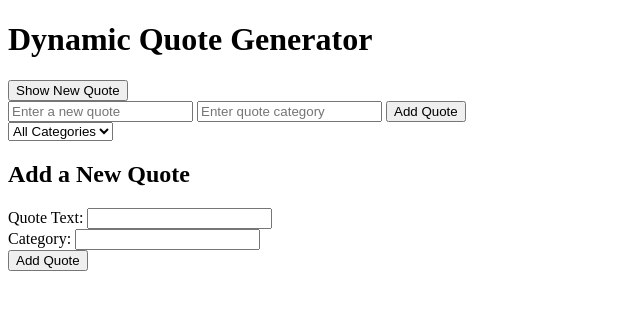
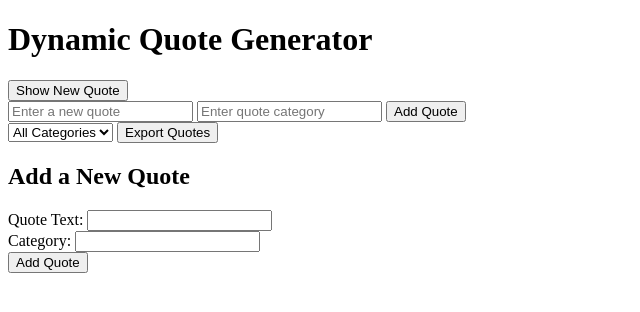
Before and after one commit to asante-dev/alx_fe_javascript, a plain HTML site: page dom-manipulation/index.html in a window 1280 px wide. Shown: the whole page, without its empty margins (0-640 px from the left). Drawn offline with Linux system fonts and the light colour scheme.

Commit message:
Update html and js

```diff
--- a/dom-manipulation/index.html
+++ b/dom-manipulation/index.html
@@ -22,6 +22,8 @@
     <!-- Dynamically populated categories -->
   </select>
 
+  <button onclick="exportQuotes()">Export Quotes</button>
+
     <div id="syncNotice" style="display: none; background-color: #f0f8ff; padding: 10px; margin: 10px 0; border: 1px solid #ccc;"></div>
 
     <script src="script.js"></script>
--- a/dom-manipulation/script.js
+++ b/dom-manipulation/script.js
@@ -238,3 +238,29 @@ function showSyncMessage(message, duration = 3000) {
     notice.style.display = 'none';
   }, duration);
 }
+
+function exportQuotes() {
+    // Convert quotes to JSON string
+    const dataStr = JSON.stringify(quotes, null, 2);
+
+    // Create a Blob with the JSON data
+    const blob = new Blob([dataStr], { type: 'application/json' });
+
+    // Create a download link
+    const url = URL.createObjectURL(blob);
+    const link = document.createElement('a');
+    link.href = url;
+
+    // Set the filename for the download
+    const date = new Date();
+    const timestamp = date.toISOString().replace(/[:.]/g, '-');
+    link.download = `quotes-${timestamp}.json`;
+
+    // Trigger the download
+    document.body.appendChild(link);
+    link.click();
+
+    // Clean up
+    document.body.removeChild(link);
+    URL.revokeObjectURL(url);
+}
```
